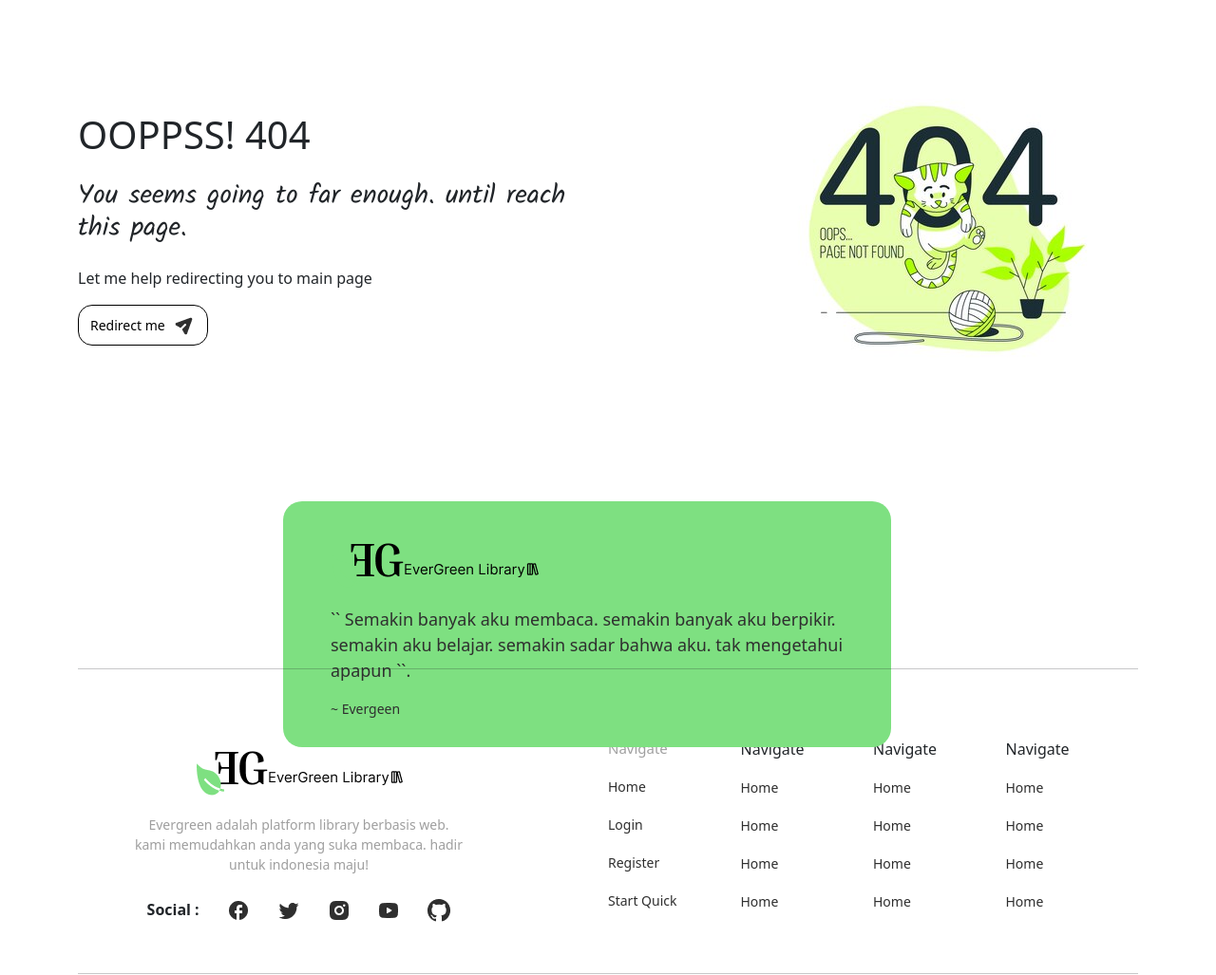
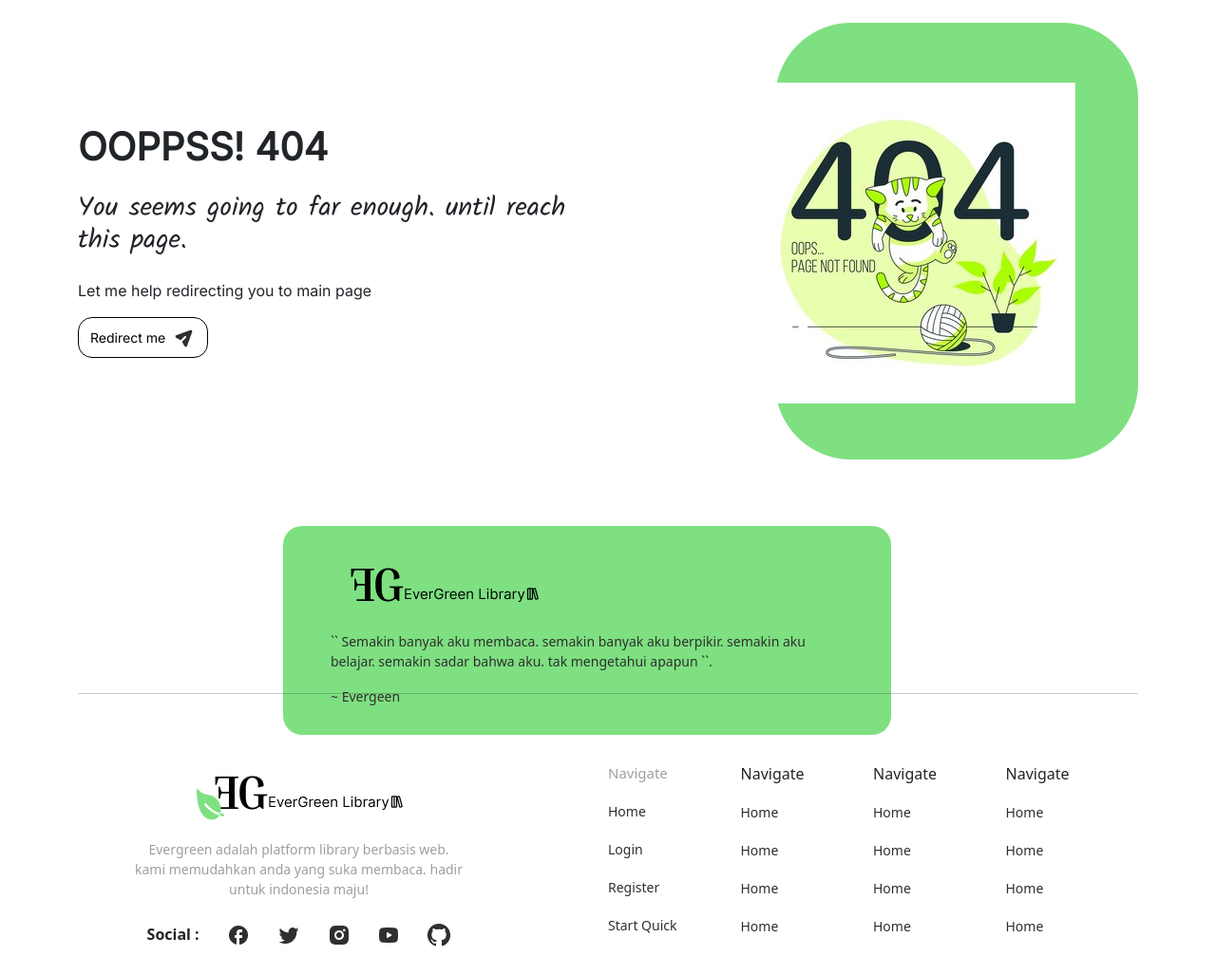
Before and after one commit to Patriott07/EverGreenLibrary, a CodeIgniter 4 app: template app/Views/404page.php in a window 1280 px wide. Shown: the part 81-1108 px from the top of the page at 95% size. Run offline with PHP 8.4 and a stand-in for CodeIgniter, Linux system fonts and the light colour scheme; the template is opened without the code that fills it, so the values that code supplies are empty; some libraries are stand-ins or nearby versions; some web fonts are replaced.

Commit message:
fix bug, memperbaiki 404page, menambahkan global.css, footer bs done, mengubah footer.css dan menambahkan beberapa image

```diff
--- a/app/Views/404page.php
+++ b/app/Views/404page.php
@@ -1,4 +1,5 @@
 <?php
+
 /**
  * File ini dibuat menggunakan boostrap
  */
@@ -10,15 +11,15 @@
 <div class="container align-items-center gap-footer">
     <div class="row align-items-center justify-content-between">
         <div class="col-md-6">
-            <h1 class="mb-4">OOPPSS! 404</h1>
+            <h1 class="mb-4 ff1 fw-bold">OOPPSS! 404</h1>
             <h3 class="ff2 mb-4">
                 You seems going to far enough. until reach this page.
             </h3>
-        <p>Let me help redirecting you to main page</p>
+            <p class="ff1">Let me help redirecting you to main page</p>
             <!-- button -->
             <a href="/">
                 <button class="button-icon d-flex justify-content-between gap-2 align-items-center">
-                <div class="text">
+                    <div class="text ff1">
                         Redirect me
                     </div>
                     <div class="icon">
@@ -27,9 +28,10 @@
                 </button>
             </a>
         </div>
-        <div style="width: fit-content;" class="p-5">
-            <img src="<?= base_url('./image/404-cute.jpg') ?>" alt="" srcset="">
+        <div style="position: relative; width:fit-content;">
+            <img style="" class="" src="<?= base_url('./image/404-image.png') ?>" alt="" srcset="">
         </div>
+
     </div>
 </div>
 <?= view('./component/footer-bs') ?>
--- a/app/Views/component/header-bs.php
+++ b/app/Views/component/header-bs.php
@@ -21,6 +21,7 @@
   <link href="https://cdn.jsdelivr.net/npm/bootstrap@5.1.3/dist/css/bootstrap.min.css" rel="stylesheet" integrity="sha384-1BmE4kWBq78iYhFldvKuhfTAU6auU8tT94WrHftjDbrCEXSU1oBoqyl2QvZ6jIW3" crossorigin="anonymous">
 
   <!-- footer.css | local -->
+  <link rel="stylesheet" href="<?= base_url('./css/global.css') ?>">
   <link rel="stylesheet" href="<?= base_url('./css/footer.css') ?>">
 
   <!-- font family -->
--- a/app/Views/component/header-tw.php
+++ b/app/Views/component/header-tw.php
@@ -19,6 +19,7 @@
   <script src="https://cdn.tailwindcss.com"></script>
 
   <!-- footer.css | local -->
+  <link rel="stylesheet" href="<?= base_url('./css/global.css') ?>">
   <link rel="stylesheet" href="<?= base_url('./css/footer.css')?>">
 
   <!-- title -->
--- a/app/Views/welcome_message.php
+++ b/app/Views/welcome_message.php
@@ -3,7 +3,7 @@
  -->
 
 <!-- merender Header-tw.php -->
-<?= view('./component/header-bs') ?>
+<?= view('./component/header-tw') ?>
 
 
 <!-- Start Navbar -->
@@ -12,7 +12,7 @@
   <div class="container">
     <div class="flex items-center justify-between relative">
       <div class="px-4">
-        <a href="home" class="block py-4"><?= view('./component/NavbarWithLogo-bs') ?></a>
+        <a href="home" class="block py-4 px-5"><?= view('./component/NavbarWithLogo-bs') ?></a>
       </div>
       <div class="flex items-center px-4">
         <button id="hamburger" name="hamburger" type="button" class=" block absolute right-4">
@@ -54,4 +54,4 @@
 <!-- merender footer-tw.php -->
 <!-- <?php // view('./component/footer-tw') ?> -->
 <!-- merender footer-tw.php -->
-<?= view('./component/footer-bs') ?>
+<?= view('./component/footer-tw') ?>
--- a/public/css/footer.css
+++ b/public/css/footer.css
@@ -12,17 +12,9 @@ a {
     color: #2F2F2F !important;
 }
 
-.n {
-    font-size: 18px;
-}
-
 .gray {
     color: rgb(159, 159, 159);
 
-}
-
-.fs14 {
-    font-size: 14px;
 }
 
 .box-qoute {
@@ -33,38 +25,27 @@ a {
     background: #7EE081;
     color: #2f2f2f;
     border-radius: 20px;
-    font-size: 18px;
+    font-size: 14px;
     max-width: 50vw;
-}
-
-.ff2 {
-    font-family: "Kalam", cursive;
-    font-weight: 500;
-    font-style: normal;
-}
-
-.button-icon{
-    width: fit-content;
-    padding: 8px 12px;
-    background-color: #fff;
-    border-radius: 15px;
-    border: 1px solid black;
     transition: all 0.3s 0.2s;
 }
 
-.button-icon:hover{
-    background-color: #5aff5f;
-    opacity: 0.8;
+.box-qoute:hover{
+    max-width: 60vw;
+    padding: 30px 90px 30px 70px;
+    opacity: 0.9;
 }
 
-.gap-footer{
-    margin-bottom: 200px;
-}
-*{
-    text-decoration: none!important;
-}
+
 .button-icon .text{
     font-weight: 450;
     text-decoration: none!important;
+}
 
+.box-green{
+    clip-path: polygon(21% 0, 78% 0, 100% 23%, 100% 80%, 80% 100%, 20% 100%, 0 80%, 0 25%);
+    width: 300px;
+    height: 40vh;
+    background-color: #7EE081;
+    z-index: -2;
 }
--- /dev/null
+++ b/public/css/global.css
@@ -0,0 +1,98 @@
+/*
+    // File css wajib disetiap page
+    ----
+    //
+    // Isinya class-class yang reusable
+    // untuk menggunakannya cukup berikan class yang sesuai
+    //
+*/
+
+*{
+    text-decoration: none!important;
+}
+
+/* ff = font family */
+.ff1{
+    font-family: "Inter", sans-serif;
+    font-optical-sizing: auto;
+    font-style: normal;
+    font-variation-settings:
+      "slnt" 0;
+}
+
+.ff2 {
+    font-family: "Kalam", cursive;
+    font-weight: 500;
+    font-style: normal;
+}
+
+/* Fs = font size */
+.fs14 {
+    font-size: 14px;
+}
+
+.fs18 {
+    font-size: 18px;
+}
+
+.fs24{
+    font-size: 24px;
+}
+
+.fs32 {
+    font-size: 32px;
+}
+
+.fs40 {
+    font-size: 40px;
+}
+
+.fs80{
+    font-size: 80px;
+}
+
+.fs120{
+    font-size: 120px;
+}
+
+/* Font weight */
+.fw-n{
+    font-weight: 400;
+}
+.fw-m{
+    font-weight: 500;
+}
+.fw-b{
+    font-weight: 700;
+}
+
+
+/* Button style sndiri */
+
+.button-icon{
+    position: relative;
+    width: fit-content;
+    padding: 8px 12px;
+    background-color: #fff;
+    border-radius: 15px;
+    border: 1px solid black;
+    transition: all 0.3s 0.2s;
+}
+
+
+.button-icon:hover{
+    opacity: 0.8;
+
+}
+
+/* gap footer */
+
+.gap-footer{
+    margin-bottom: 200px;
+}
+
+/* width fit content */
+
+.w-fit-c{
+    width: fit-content;
+}
```
Also changed, not shown: public/image/404-image.png (added), public/image/img-logiin.png (added), public/image/img-register.png (added), public/image/logo-dark.png (added). Lines whose indentation alone changed are shown as unchanged.
